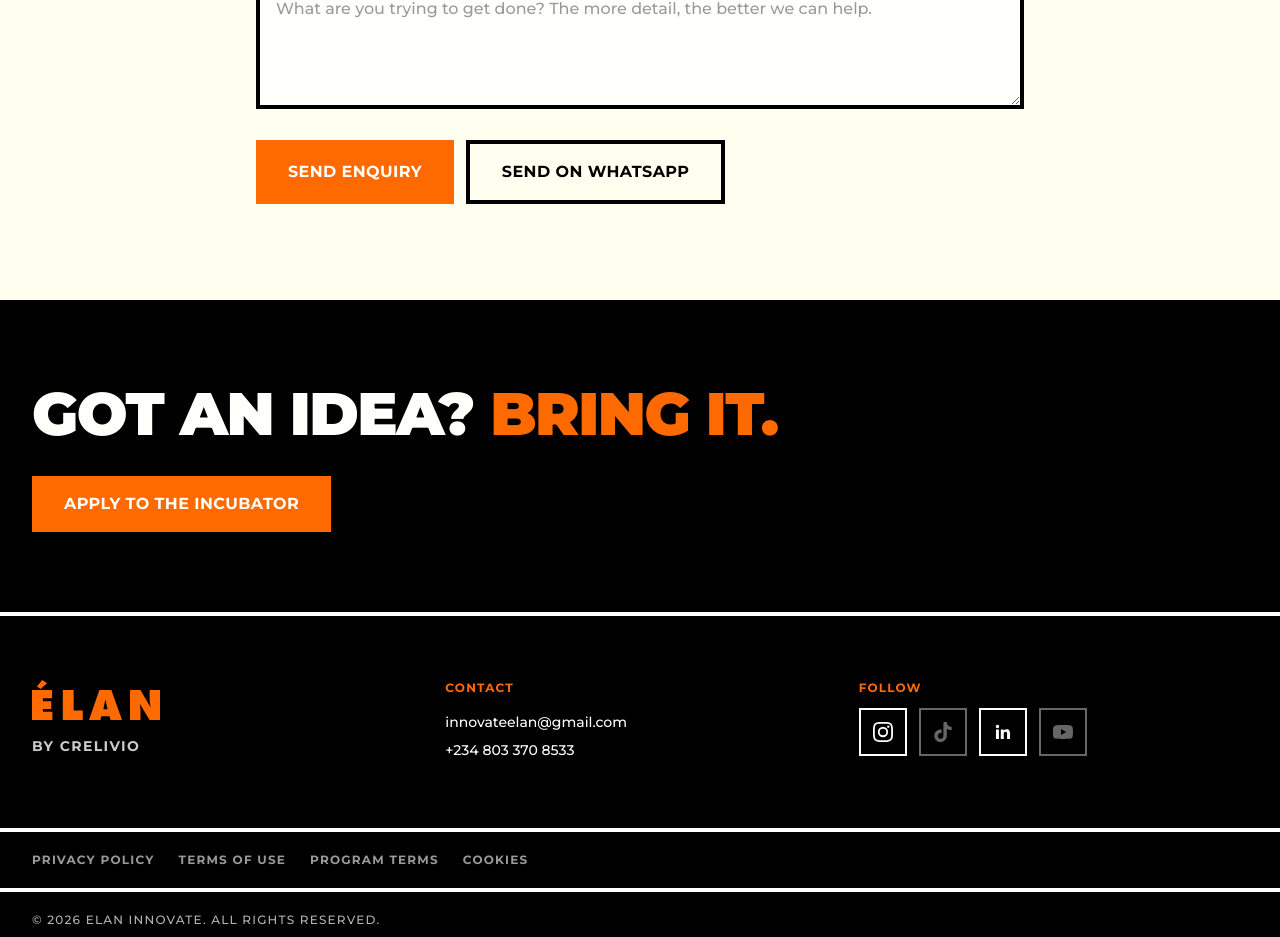
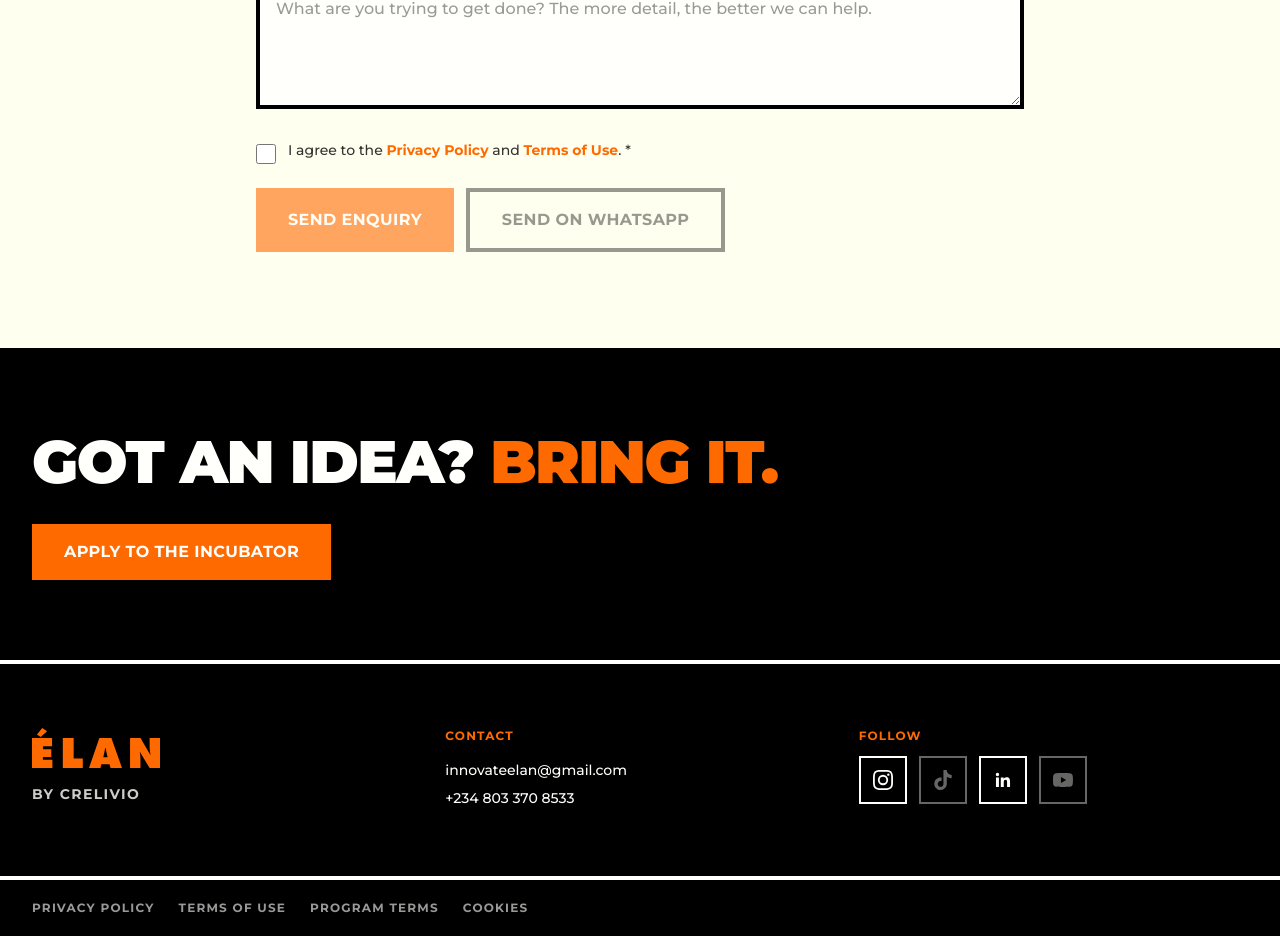
Before and after one commit to Cyber-Admon/elan-innovate, a Next.js app: page /services in a window 1280 px wide. Shown: the part 2693-3630 px from the top of the page. Built offline with nearby package versions, Linux system fonts and the light colour scheme.

Commit message:
Add legal consent checkboxes to enquiry form and fellow registration

```diff
--- a/src/components/EnquiryForm.tsx
+++ b/src/components/EnquiryForm.tsx
@@ -25,6 +25,7 @@ export default function EnquiryForm() {
     service: "",
     details: "",
   });
+  const [agreed, setAgreed] = useState(false);
   const [submitted, setSubmitted] = useState(false);
   const [submitting, setSubmitting] = useState(false);
   const [error, setError] = useState<string | null>(null);
@@ -47,7 +48,6 @@ export default function EnquiryForm() {
     )}`;
   }
 
-  // Fire-and-forget save so a WhatsApp enquiry still lands in Supabase + email.
   function logEnquiry() {
     return fetch("/api/enquiry", {
       method: "POST",
@@ -65,7 +65,7 @@ export default function EnquiryForm() {
   }
 
   function sendWhatsApp() {
-    // Open the chat synchronously to avoid popup blocking, then log.
+    if (!agreed) return;
     const url = buildWhatsAppUrl();
     const win = window.open(url, "_blank", "noopener,noreferrer");
     logEnquiry();
@@ -74,6 +74,7 @@ export default function EnquiryForm() {
 
   async function handleSubmit(e: React.FormEvent<HTMLFormElement>) {
     e.preventDefault();
+    if (!agreed) return;
     setSubmitting(true);
     setError(null);
 
@@ -219,6 +220,37 @@ export default function EnquiryForm() {
         />
       </div>
 
+      <label className="flex items-start gap-3">
+        <input
+          type="checkbox"
+          required
+          checked={agreed}
+          onChange={(e) => setAgreed(e.target.checked)}
+          className="mt-1 h-5 w-5 accent-[#ff6a00]"
+        />
+        <span className="text-sm font-medium text-ink/80">
+          I agree to the{" "}
+
+          <a  href="/privacy"
+            target="_blank"
+            rel="noopener noreferrer"
+            className="font-bold text-strike hover:underline"
+          >
+            Privacy Policy
+          </a>{" "}
+          and{" "}
+
+          <a  href="/terms"
+            target="_blank"
+            rel="noopener noreferrer"
+            className="font-bold text-strike hover:underline"
+          >
+            Terms of Use
+          </a>
+          . *
+        </span>
+      </label>
+
       {error && (
         <p className="border-4 border-strike p-4 text-sm font-bold uppercase tracking-wide text-strike">
           {error}
@@ -228,15 +260,16 @@ export default function EnquiryForm() {
       <div className="flex flex-col gap-3 sm:flex-row">
         <button
           type="submit"
-          disabled={submitting}
-          className="bg-strike px-8 py-4 text-base font-bold uppercase tracking-wide text-paper transition-colors hover:bg-ink disabled:opacity-60"
+          disabled={submitting || !agreed}
+          className="bg-strike px-8 py-4 text-base font-bold uppercase tracking-wide text-paper transition-colors hover:bg-ink disabled:cursor-not-allowed disabled:opacity-60"
         >
           {submitting ? "Sending..." : "Send enquiry"}
         </button>
         <button
           type="button"
           onClick={sendWhatsApp}
-          className="border-4 border-ink px-8 py-4 text-base font-bold uppercase tracking-wide transition-colors hover:bg-ink hover:text-paper"
+          disabled={!agreed}
+          className="border-4 border-ink px-8 py-4 text-base font-bold uppercase tracking-wide transition-colors hover:bg-ink hover:text-paper disabled:cursor-not-allowed disabled:opacity-40"
         >
           Send on WhatsApp
         </button>
--- a/src/components/portal/RegisterForm.tsx
+++ b/src/components/portal/RegisterForm.tsx
@@ -14,11 +14,16 @@ export default function RegisterForm({
 }) {
   const [password, setPassword] = useState("");
   const [confirm, setConfirm] = useState("");
+  const [agreed, setAgreed] = useState(false);
   const [loading, setLoading] = useState(false);
   const [googleLoading, setGoogleLoading] = useState(false);
   const [error, setError] = useState<string | null>(null);
 
   async function signInWithGoogle() {
+    if (!agreed) {
+      setError("Please agree to the Privacy Policy and Program Terms first.");
+      return;
+    }
     setGoogleLoading(true);
     const supabase = createClient();
     await supabase.auth.signInWithOAuth({
@@ -33,6 +38,10 @@ export default function RegisterForm({
     e.preventDefault();
     setError(null);
 
+    if (!agreed) {
+      setError("Please agree to the Privacy Policy and Program Terms first.");
+      return;
+    }
     if (password.length < 8) {
       setError("Password must be at least 8 characters.");
       return;
@@ -104,11 +113,41 @@ export default function RegisterForm({
           profile and the community.
         </p>
 
+        <label className="mb-6 flex items-start gap-3">
+          <input
+            type="checkbox"
+            checked={agreed}
+            onChange={(e) => setAgreed(e.target.checked)}
+            className="mt-1 h-5 w-5 accent-[#ff6a00]"
+          />
+          <span className="text-sm font-medium text-paper/80">
+            I agree to the{" "}
+
+            <a  href="/privacy"
+              target="_blank"
+              rel="noopener noreferrer"
+              className="font-bold text-strike hover:underline"
+            >
+              Privacy Policy
+            </a>{" "}
+            and{" "}
+
+            <a  href="/program-terms"
+              target="_blank"
+              rel="noopener noreferrer"
+              className="font-bold text-strike hover:underline"
+            >
+              Program Terms
+            </a>
+            . *
+          </span>
+        </label>
+
         <button
           type="button"
           onClick={signInWithGoogle}
-          disabled={googleLoading}
-          className="mb-6 flex w-full items-center justify-center gap-3 border-4 border-paper bg-paper px-6 py-4 text-sm font-bold uppercase tracking-wide text-ink transition-colors hover:bg-strike hover:text-paper disabled:opacity-60"
+          disabled={googleLoading || !agreed}
+          className="mb-6 flex w-full items-center justify-center gap-3 border-4 border-paper bg-paper px-6 py-4 text-sm font-bold uppercase tracking-wide text-ink transition-colors hover:bg-strike hover:text-paper disabled:cursor-not-allowed disabled:opacity-50"
         >
           <svg viewBox="0 0 24 24" className="h-5 w-5" aria-hidden="true">
             <path fill="#4285F4" d="M22.56 12.25c0-.78-.07-1.53-.2-2.25H12v4.26h5.92a5.06 5.06 0 0 1-2.2 3.32v2.77h3.57c2.08-1.92 3.28-4.74 3.28-8.1z" />
@@ -159,8 +198,8 @@ export default function RegisterForm({
 
           <button
             type="submit"
-            disabled={loading}
-            className="bg-strike px-6 py-4 text-sm font-bold uppercase tracking-wide text-paper transition-colors hover:bg-paper hover:text-ink disabled:opacity-60"
+            disabled={loading || !agreed}
+            className="bg-strike px-6 py-4 text-sm font-bold uppercase tracking-wide text-paper transition-colors hover:bg-paper hover:text-ink disabled:cursor-not-allowed disabled:opacity-60"
           >
             {loading ? "Creating account..." : "Create account"}
           </button>
```
